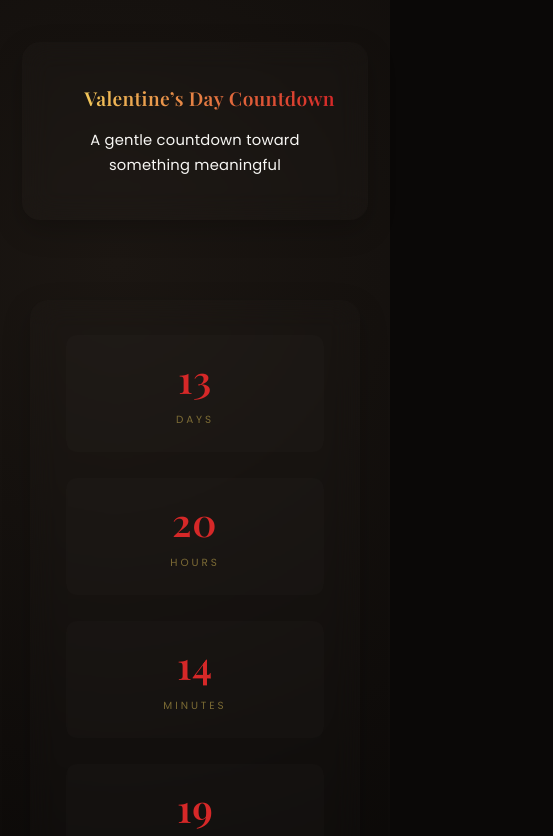
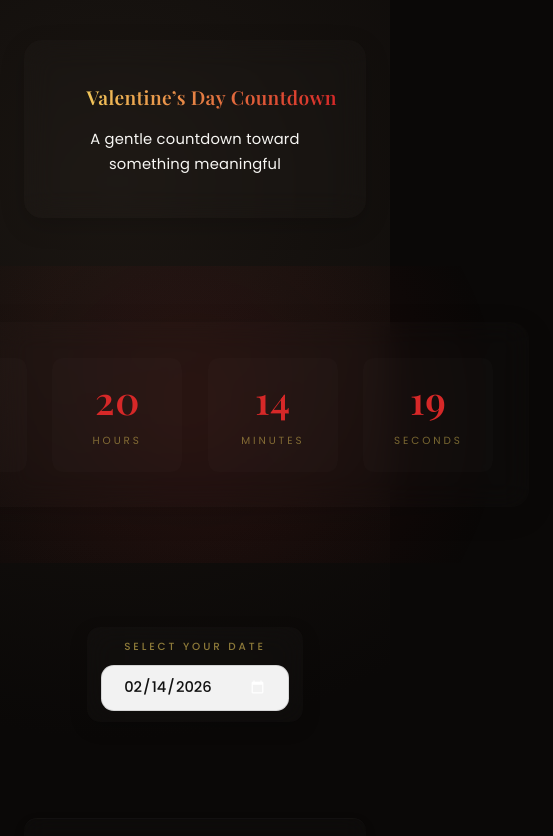
Before and after one commit to mcckyle/the-countdown, a React (Vite) app: page / in a window 390 px wide. Shown: the top 836 px of the page, 553 px wide, since content can reach past the window. Built offline with nearby package versions, Linux system fonts and the light colour scheme.

Commit message:
App.jsx: Wrap the Countdown inside a glow container wrapper div.

```diff
--- a/index.html
+++ b/index.html
@@ -10,12 +10,12 @@
     <title>Valentine’s Day Countdown</title>
     <meta
       name="description"
-      content="A simple, modern countdown centered on anticipation, presence, and meaningful moments."
+      content="A simple, modern countdown focused on anticipation, presence, and meaningful moments."
     />
 
     <!-- Open Graph Meta. -->
     <meta property="og:title" content="Valentine’s Day Countdown" />
-    <meta property="og:description" content="A simple, modern countdown experience designed around anticipation and meaning." />
+    <meta property="og:description" content="A modern countdown experience designed for meaningful moments." />
     <meta property="og:type" content="website" />
     <meta property="og:locale" content="en_US" />
 
--- a/src/App.css
+++ b/src/App.css
@@ -11,12 +11,13 @@
     align-items: center;
 
     gap: clamp(3rem, 5vw, 4rem);
-    padding: clamp(2.6rem, 5vw, 4.2rem) clamp(1.4rem, 4vw, 4.5rem);
+    padding: clamp(2.5rem, 5vw, 4rem) clamp(1.5rem, 4vw, 4.5rem);
     color: var(--color-text);
+    position: relative;
 }
 
 /* ====================================
-   App Main Content Styles.
+   App Main Content Container Styles.
 ======================================= */
 .main-content
 {
@@ -27,9 +28,22 @@
     display: flex;
     flex-direction: column;
     align-items: center;
-    gap: clamp(2.6rem, 4vw, 3.2rem);
+    gap: clamp(2.5rem, 4vw, 3rem);
+    text-align: center;
+    position: relative;
+    z-index: 1;
+}
 
-    text-align: center;
+/* ====================================
+   App Glow Container for Countdown Styles.
+======================================= */
+.glow-container
+{
+    padding: 2rem;
+    border-radius: var(--radius);
+    background: radial-gradient(circle at center, rgba(214, 40, 40, 0.1) 0%, transparent 80%);
+
+    transition: background 0.3s ease;
 }
 
 /* ====================================
@@ -38,4 +52,5 @@
 @media (max-width: 900px)
 {
     .main-content { gap: 2rem; padding: 0 0.5rem; }
+    .glow-container { padding: 1.5rem; }
 }
--- a/src/App.jsx
+++ b/src/App.jsx
@@ -1,6 +1,6 @@
 //Filename: App.jsx
 //Author: Kyle McColgan
-//Date: 9 February 2026
+//Date: 12 February 2026
 //Description: This file contains the entry component for the React Countdown project.
 
 import { useState } from "react";
@@ -32,7 +32,10 @@ function App()
        <Header />
 
        <main className="main-content">
-         <Countdown targetDate={targetDate} />
+         <div className="glow-container">
+           <Countdown targetDate={targetDate} />
+         </div>
+
          <DatePicker
            value={targetDate.split("T")[0]}
            minDate={today}
--- a/src/components/Countdown/Countdown.css
+++ b/src/components/Countdown/Countdown.css
@@ -18,7 +18,9 @@
     background: rgba(255, 255, 255, 0.012);
     border-radius: var(--radius);
     backdrop-filter: blur(14px);
-    box-shadow: 0 10px 28px rgba(0, 0, 0, 0.22);
+    box-shadow: 0 8px 28px rgba(0, 0, 0, 0.15);
+
+    transition: background 0.3s ease;
 }
 
 /* ====================================
@@ -30,15 +32,17 @@
     flex-direction: column;
     align-items: center;
     justify-content: center;
-    padding: clamp(1.5rem, 3vw, 1.9rem) 1.3rem;
+    padding: clamp(1.4rem, 3vw, 1.8rem) 1.2rem;
 
     background: rgba(255, 255, 255, 0.01);
     border-radius: calc(var(--radius) - 0.4rem);
 
-    transition: transform var(--transition), background var(--transition);
+    transition: transform var(--transition),
+                background var(--transition),
+                box-shadow var(--transition);
 }
-.time-box:hover { transform: translateY(-1px); background: rgba(255, 255, 255, 0.02); }
-.time-box.tick .time-value { animation: pop 0.25s ease forwards; }
+.time-box:hover { transform: translateY(-1.5px); background: rgba(255, 255, 255, 0.025); box-shadow: 0 6px 18px rgba(214, 40, 40, 0.08); }
+.time-box.tick .time-value { animation: pop 0.22s ease forwards; }
 
 /* ====================================
    Numeric Time Value Styles.
@@ -102,7 +106,7 @@
 @keyframes pop
 {
     0% { transform: scale(1); }
-    50% { transform: scale(1.25); }
+    50% { transform: scale(1.28); }
     100% { transform: scale(1); }
 }
 
--- a/src/components/Countdown/Countdown.jsx
+++ b/src/components/Countdown/Countdown.jsx
@@ -1,6 +1,6 @@
 //Filename: Countdown.jsx
 //Author: Kyle McColgan
-//Date: 9 February 2026
+//Date: 12 February 2026
 //Description: This file contains the parent component for the Countdown React project.
 
 import { useEffect, useState } from "react";
@@ -13,7 +13,7 @@ const UNITS = ["days", "hours", "minutes", "seconds"];
 function Countdown({ targetDate })
 {
     const [timeLeft, setTimeLeft] = useState(getTimeRemaining(targetDate));
-    const [tick, setTick] = useState(false); //Triggers animation.
+    const [tick, setTick] = useState(false); //Triggers pop animation.
 
     useEffect(() => {
         const timer = setInterval(() => {
@@ -44,11 +44,7 @@ function Countdown({ targetDate })
     }
 
     return (
-      <section
-        className="countdown"
-        role="timer"
-        aria-label="Time remaining"
-      >
+      <section className="countdown" role="timer" aria-label="Time remaining">
         {UNITS.map((unit) => (
           <div key={unit} className={`time-box ${tick ? "tick" : ""}`}>
             <span className="time-value">
--- a/src/components/DatePicker/DatePicker.css
+++ b/src/components/DatePicker/DatePicker.css
@@ -33,7 +33,10 @@
 
     color: var(--color-highlight);
     opacity: 0.55;
+
+    transition: opacity var(--transition);
 }
+.date-label:hover { opacity: 0.75; }
 
 /* ====================================
    DatePicker Custom Date Input Field Styles.
--- a/src/components/Footer/Footer.css
+++ b/src/components/Footer/Footer.css
@@ -57,6 +57,8 @@
     display: inline-block;
     margin: 0 0.6rem;
     opacity: 0.2;
+
+    transition: opacity var(--transition);
 }
 
 /* ====================================
@@ -67,6 +69,8 @@
     color: var(--color-accent);
     font-weight: 500;
     opacity: 0.85;
+
+    transition: color var(--transition);
 }
 
 /* ====================================
--- a/src/components/Header/Header.css
+++ b/src/components/Header/Header.css
@@ -14,7 +14,7 @@
     background: rgba(255, 255, 255, 0.015);
     border-radius: var(--radius);
     backdrop-filter: blur(14px);
-    box-shadow: 0 10px 28px rgba(0, 0, 0, 0.22);
+    box-shadow: 0 8px 24px rgba(0, 0, 0, 0.18);
 
     animation: fadeInUp 0.8s ease both;
 }
@@ -70,7 +70,7 @@
     opacity: 0.6;
     filter: saturate(0.9);
 
-    animation: bounce 1.5s ease infinite alternate 0.5s;
+    animation: bounce 1.5s ease-in-out infinite alternate 0.5s;
 }
 
 /* ====================================
--- a/src/components/Header/Header.jsx
+++ b/src/components/Header/Header.jsx
@@ -1,6 +1,6 @@
 //Filename: Header.jsx
 //Author: Kyle McColgan
-//Date: 19 January 2026
+//Date: 12 February 2026
 //Description: This file contains the Header component for the React Countdown project.
 
 import "./Header.css";
@@ -10,7 +10,7 @@ function Header()
   return (
     <header className="header">
       <h1 className="header-title">
-        <span className="header-accent" aria-hidden="true">♥</span>
+        <span className="header-accent" role="img" aria-label="heart">♥</span>
          Valentine&rsquo;s&nbsp;Day&nbsp;Countdown
       </h1>
 
```
